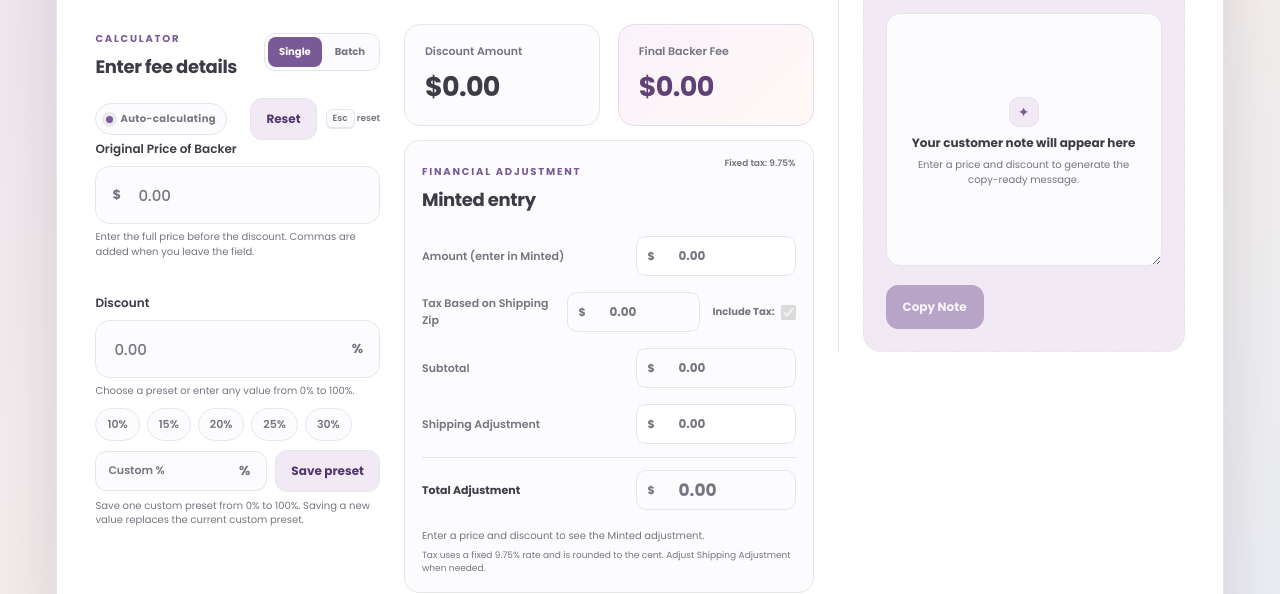
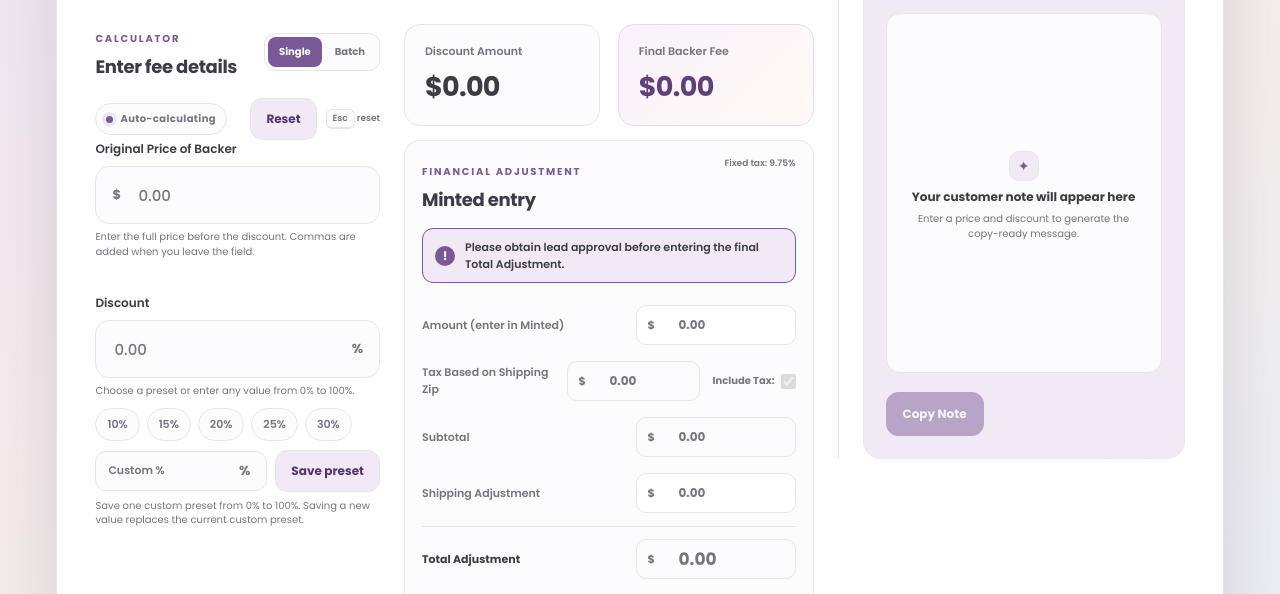
Before and after one commit to nicolelodeontv/backerfee, a website with bundled scripts: page index.html in a window 1280 px wide. Shown: the part 188-782 px from the top of the page. Built offline with nearby package versions, Linux system fonts and the light colour scheme.

Commit message:
Auto-grow notes and add lead approval reminders
Grow Single and Batch customer notes to fit content, allow Single note edits, and add lead approval reminders.

```diff
--- a/index.html
+++ b/index.html
@@ -127,6 +127,11 @@
               <span>Runs locally in your browser. Batch values stay in this browser.</span>
             </div>
 
+            <p class="adjustment-callout" role="note">
+              <span class="adjustment-callout-icon" aria-hidden="true">!</span>
+              <span>Please obtain lead approval before entering the final Total Adjustment.</span>
+            </p>
+
             <div class="batch-grid batch-grid-header" aria-hidden="true">
               <span>Original Price</span>
               <span>Discount</span>
@@ -163,6 +168,11 @@
     </div>
     <span class="adjustment-target-label">Fixed tax: 9.75%</span>
   </div>
+
+  <p class="adjustment-callout" role="note">
+    <span class="adjustment-callout-icon" aria-hidden="true">!</span>
+    <span>Please obtain lead approval before entering the final Total Adjustment.</span>
+  </p>
 
   <div class="adjustment-rows" aria-live="polite" aria-atomic="true">
     <div class="adjustment-row">
@@ -221,7 +231,7 @@
       <span class="note-state" id="noteState">Waiting for valid details</span>
     </div>
     <div class="note-editor">
-      <textarea id="noteText" rows="10" readonly aria-readonly="true" spellcheck="true" aria-label="Generated customer note" placeholder=""></textarea>
+      <textarea id="noteText" rows="10" spellcheck="true" aria-label="Customer note" placeholder=""></textarea>
       <div class="empty-state note-empty" id="noteEmpty" aria-hidden="true">
         <span class="empty-icon" aria-hidden="true">✦</span>
         <strong>Your customer note will appear here</strong>
--- a/script.js
+++ b/script.js
@@ -70,6 +70,12 @@ let displayedResults = {
 };
 
 const money = formatMoney;
+
+function fitNote(el) {
+  if (!el) return;
+  el.style.height = 'auto';
+  el.style.height = (el.scrollHeight + 2) + 'px';
+}
 
 function prefersReducedMotion() {
   return Boolean(window.matchMedia?.('(prefers-reduced-motion: reduce)').matches);
@@ -413,6 +419,7 @@ function updateNote(data, { force = false } = {}) {
     copyBtn.disabled = true;
     if (force || !noteWasEdited) noteText.value = '';
     noteEmpty?.setAttribute('aria-hidden', noteText.value.trim() ? 'true' : 'false');
+    fitNote(noteText);
     return;
   }
 
@@ -424,6 +431,7 @@ function updateNote(data, { force = false } = {}) {
   noteState.textContent = noteWasEdited ? 'Edited — ready to copy' : 'Updated automatically';
   copyBtn.disabled = !noteText.value.trim();
   noteEmpty?.setAttribute('aria-hidden', noteText.value.trim() ? 'true' : 'false');
+  fitNote(noteText);
 }
 
 function calculateLive() {
@@ -804,6 +812,7 @@ function updateBatchNote(results) {
   if (!results.length) {
     batchNoteText.value = '';
     batchNoteState.textContent = 'Waiting for valid details';
+    fitNote(batchNoteText);
     return;
   }
 
@@ -812,6 +821,7 @@ function updateBatchNote(results) {
     feeCents: adjustment ? adjustment.totalCents : Math.round(data.discountedPrice * 100)
   })));
   batchNoteState.textContent = 'Updated automatically';
+  fitNote(batchNoteText);
 }
 
 async function copyAllNotes() {
@@ -874,6 +884,9 @@ function setMode(mode) {
     batchRows.querySelectorAll('.batch-price').forEach(formatBatchPrice);
     calculateBatch();
   }
+
+  if (!isBatch) fitNote(noteText);
+  if (isBatch) fitNote(batchNoteText);
 }
 
 function showResetUndoToast() {
@@ -1134,6 +1147,7 @@ noteText.addEventListener('input', () => {
   restoreCopyButton();
   noteEmpty?.setAttribute('aria-hidden', noteText.value.trim() ? 'true' : 'false');
   saveSettings();
+  fitNote(noteText);
 });
 
 document.addEventListener('keydown', (event) => {
--- a/style.css
+++ b/style.css
@@ -1479,3 +1479,41 @@ html[data-theme="dark"] .live-dot {
   box-shadow: 0 0 0 4px rgba(192, 132, 252, .18), 0 0 12px rgba(192, 132, 252, .7);
 }
 html[data-theme="dark"] .batch-adj-total { color: #f0abfc !important; }
+
+
+/* Notes grow to fit their content and approval reminders share the theme palette. */
+.note-panel textarea {
+  min-height: 360px;
+  overflow-y: hidden;
+  resize: none;
+}
+@supports (field-sizing: content) {
+  .note-panel textarea { field-sizing: content; }
+}
+
+.adjustment-callout {
+  display: flex;
+  align-items: center;
+  gap: 10px;
+  margin: 0 0 14px;
+  padding: 10px 12px;
+  border: 1px solid var(--accent);
+  border-radius: 11px;
+  background: var(--soft);
+  color: var(--ink);
+  font-size: 11px;
+  font-weight: 600;
+  line-height: 1.5;
+}
+.adjustment-callout-icon {
+  display: grid;
+  place-items: center;
+  flex: 0 0 auto;
+  width: 20px;
+  height: 20px;
+  border-radius: 50%;
+  background: var(--accent);
+  color: var(--button-text);
+  font-size: 12px;
+  font-weight: 800;
+}
```
Also changed, not shown: tests/ui-structure.test.js (+43 -0 lines).
